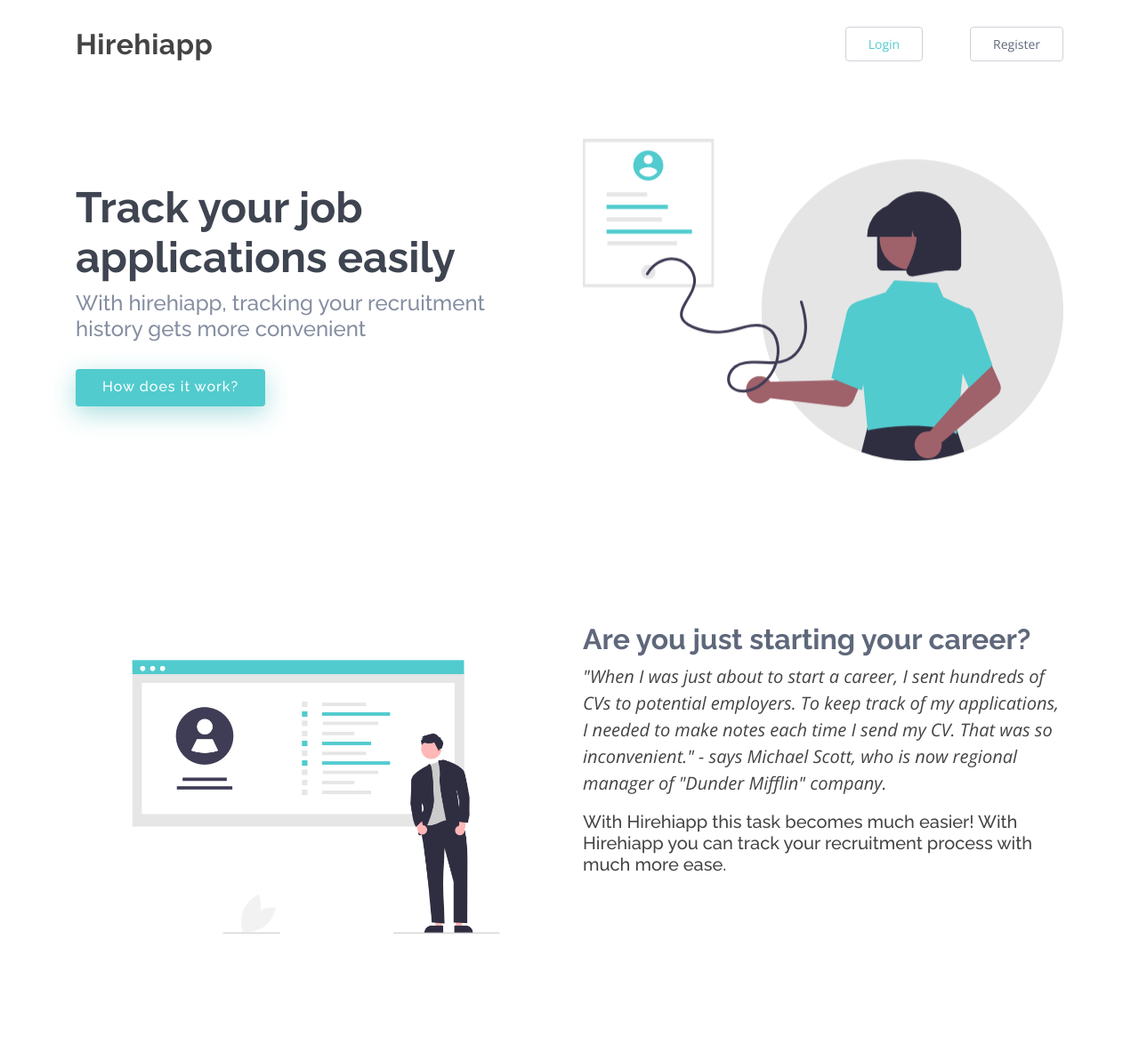
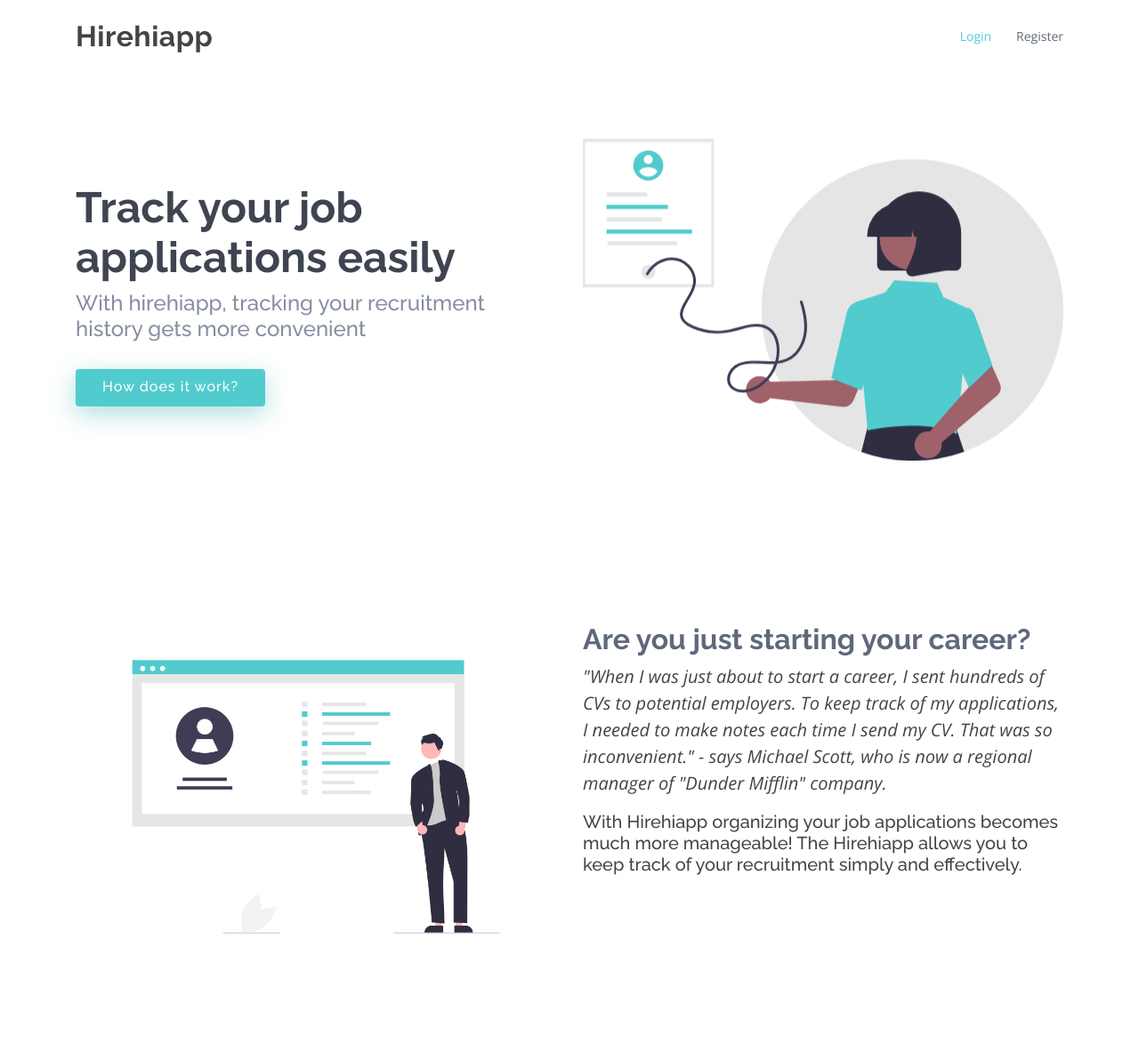
Before and after one commit to DimaZimin/CVmanager, a Django app: page / in a window 1280 px wide. Shown: the top 1183 px of the page at 89% size. Run offline with Django 3.2, Linux system fonts and the light colour scheme; parts of the project's set-up code (start-up, migrations or seed data) failed here and were passed over; some libraries are stand-ins or nearby versions.

Commit message:
Text adjusted in index.html

```diff
--- a/src/templates/index.html
+++ b/src/templates/index.html
@@ -45,8 +45,8 @@
         <nav class="nav-menu d-none d-lg-block">
             <ul>
                 {% if not user %}
-                    <li><a href="{% url 'authentication_login' %}" class="get-started-btn scrollto">Login</a></li>
-                    <li><a href="{% url 'authentication_register' %}" class="get-started-btn scrollto">Register</a></li>
+                    <li><a href="{% url 'authentication_login' %}">Login</a></li>
+                    <li><a href="{% url 'authentication_register' %}">Register</a></li>
                 {% else %}
                     <li><a href="{% url 'dashboard' %}">Go to profile, {{ user }}</a></li>
                     <li><a href="{% url 'authentication_logout' %}" class="text-danger">Logout</a></li>
@@ -90,11 +90,11 @@
                         "When I was just about to start a career, I sent hundreds of CVs to potential
                         employers. To keep track of my applications, I needed to make notes each time I send my CV. That
                         was so inconvenient." -
-                        <span class="font-weight-normal">says Michael Scott, who is now regional manager of "Dunder Mifflin" company.</span>
+                        <span class="font-weight-normal">says Michael Scott, who is now a regional manager of "Dunder Mifflin" company.</span>
                     </p>
                     <h5>
-                        With Hirehiapp this task becomes much easier!
-                        With Hirehiapp you can track your recruitment process with much more ease.
+                        With Hirehiapp organizing your job applications becomes much more manageable!
+                        The Hirehiapp allows you to keep track of your recruitment simply and effectively.
                     </h5>
                 </div>
             </div>
@@ -205,7 +205,7 @@
                 <div class="row  justify-content-center">
                     <div class="col-lg-6">
                         <h3>Hirehiapp</h3>
-                        <p>Manage your recruitment history with ease</p>
+                        <p>Managing your job applications become more convenient.</p>
                     </div>
                 </div>
 
```
